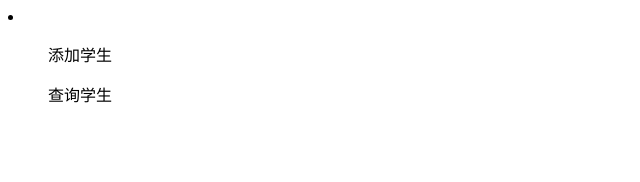
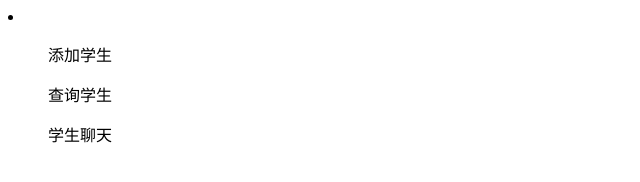
Before and after one commit to lxk-lxk/student, a plain HTML site: page index.html in a window 1280 px wide. Shown: the full height of the page, 0-640 px from the left. Drawn offline with Linux system fonts and the light colour scheme.

Commit message:
完成学生聊天功能开发

```diff
--- a/index.html
+++ b/index.html
@@ -7,6 +7,7 @@
 	<li>
 		<ul>添加学生</ul>
 		<ul>查询学生</ul>
+		<ul>学生聊天</ul>
 	</li>
 </body>
 </html>
```
